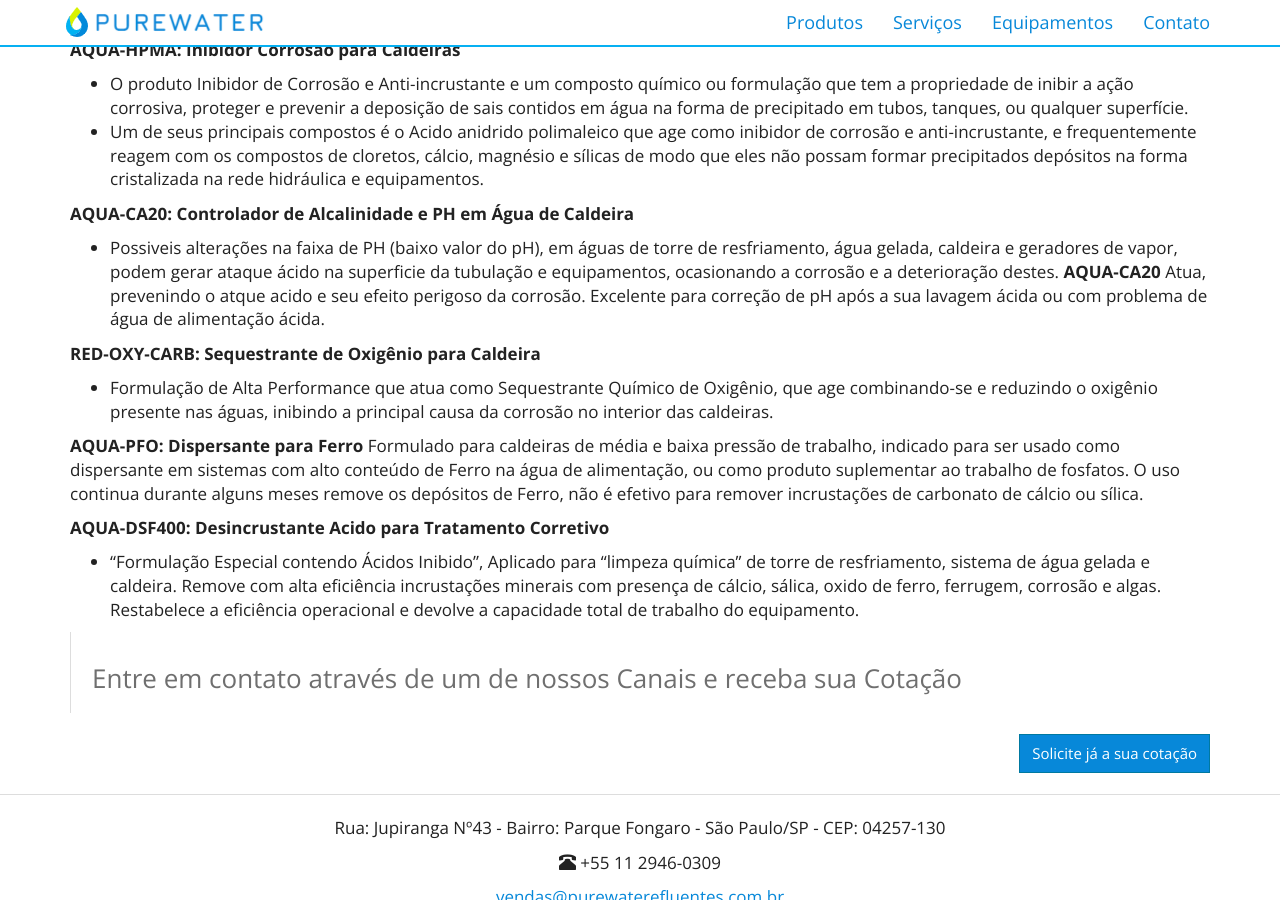
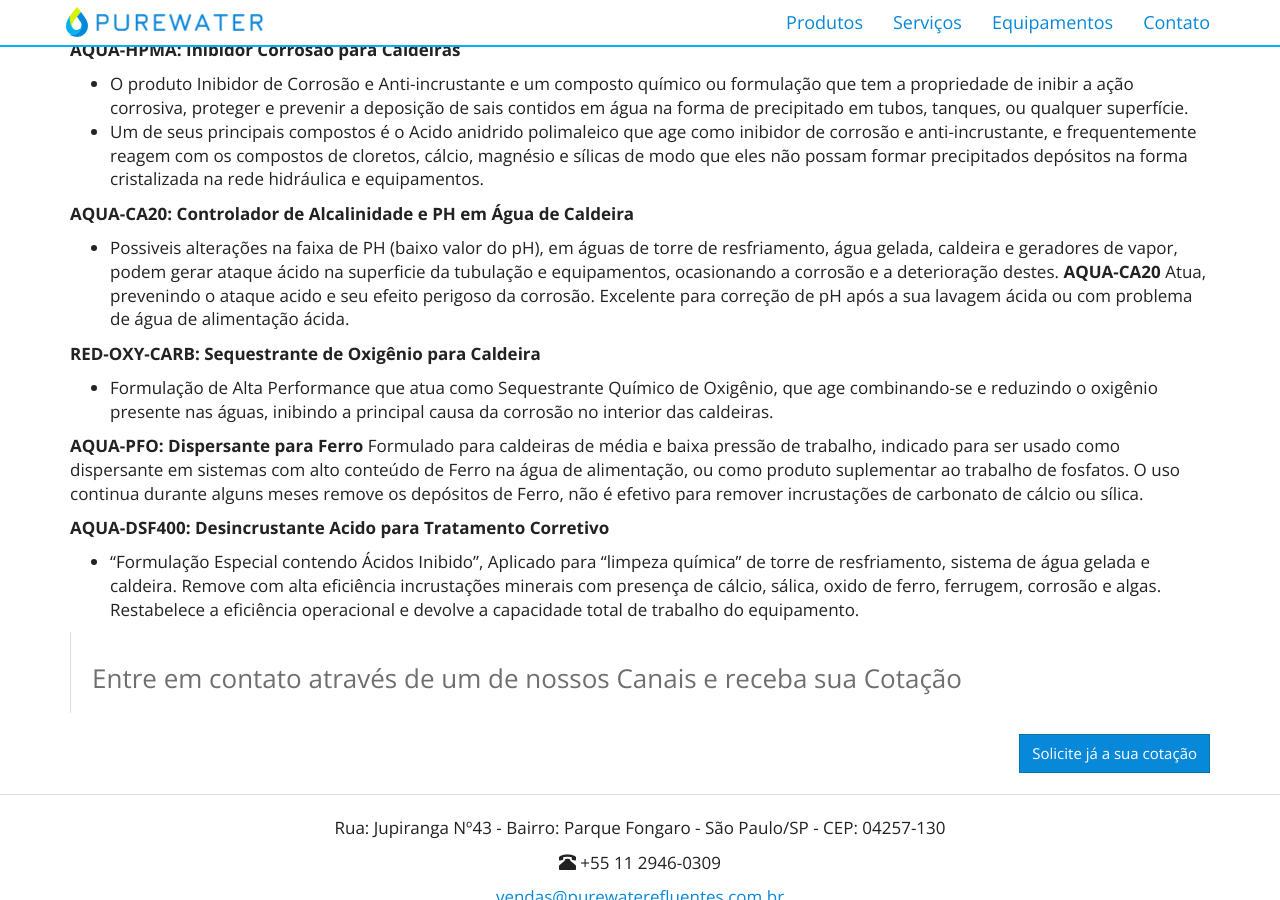
Before and after one commit to purewaterefluentes/purewaterefluentes.github.io, a Jekyll site: the page built from produtos/produtos_para_tratamento_de_Caldeiras.md, in a window 1280 px wide and 900 px high, scrolled down 909 px. Built offline with Jekyll 4.4.1, drawn with Linux system fonts in a browser that asks for light colours; nearby versions of some CDN libraries; library files that are not in the unit come from our copies.

Commit message:
Update produtos_para_tratamento_de_Caldeiras.md

```diff
--- a/produtos/produtos_para_tratamento_de_Caldeiras.md
+++ b/produtos/produtos_para_tratamento_de_Caldeiras.md
@@ -24,7 +24,7 @@
 na forma cristalizada na rede hidráulica e equipamentos.
 
 **AQUA-CA20: Controlador de Alcalinidade e PH em Água de Caldeira**
-- Possiveis alterações na faixa de PH (baixo valor do pH), em águas de torre de resfriamento, água gelada, caldeira e geradores de vapor, podem gerar ataque ácido na superficie da tubulação e equipamentos, ocasionando a corrosão e a deterioração destes. **AQUA-CA20** Atua, prevenindo o atque acido e seu efeito perigoso da corrosão. Excelente para correção de pH após a sua lavagem ácida ou com problema de água de alimentação ácida.
+- Possiveis alterações na faixa de PH (baixo valor do pH), em águas de torre de resfriamento, água gelada, caldeira e geradores de vapor, podem gerar ataque ácido na superficie da tubulação e equipamentos, ocasionando a corrosão e a deterioração destes. **AQUA-CA20** Atua, prevenindo o ataque acido e seu efeito perigoso da corrosão. Excelente para correção de pH após a sua lavagem ácida ou com problema de água de alimentação ácida.
 
 **RED-OXY-CARB: Sequestrante de Oxigênio para Caldeira**
 - Formulação de Alta Performance que atua como Sequestrante Químico de Oxigênio, que age combinando-se e reduzindo o oxigênio presente nas águas, inibindo a principal causa da corrosão no interior das caldeiras.
```
